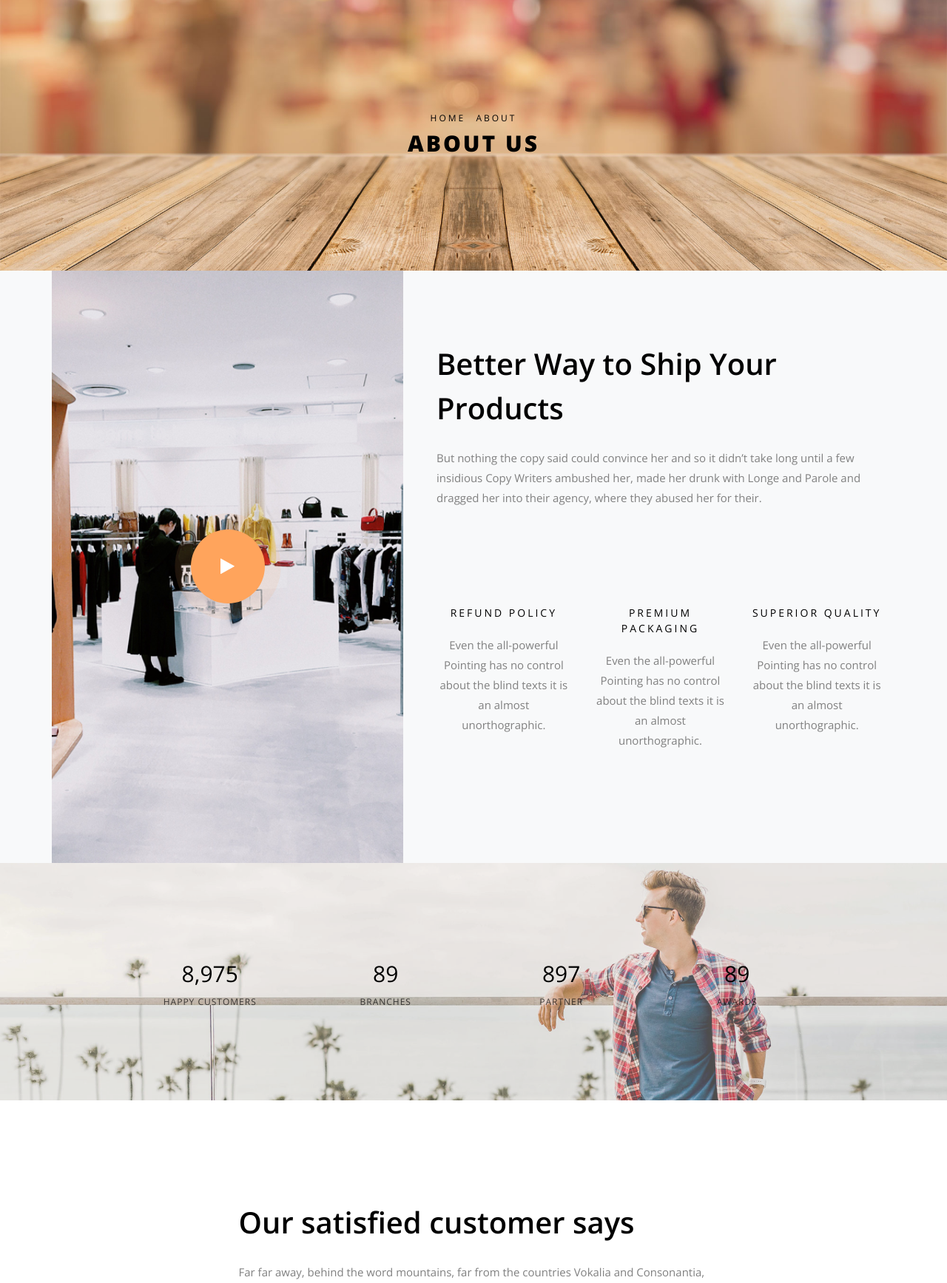
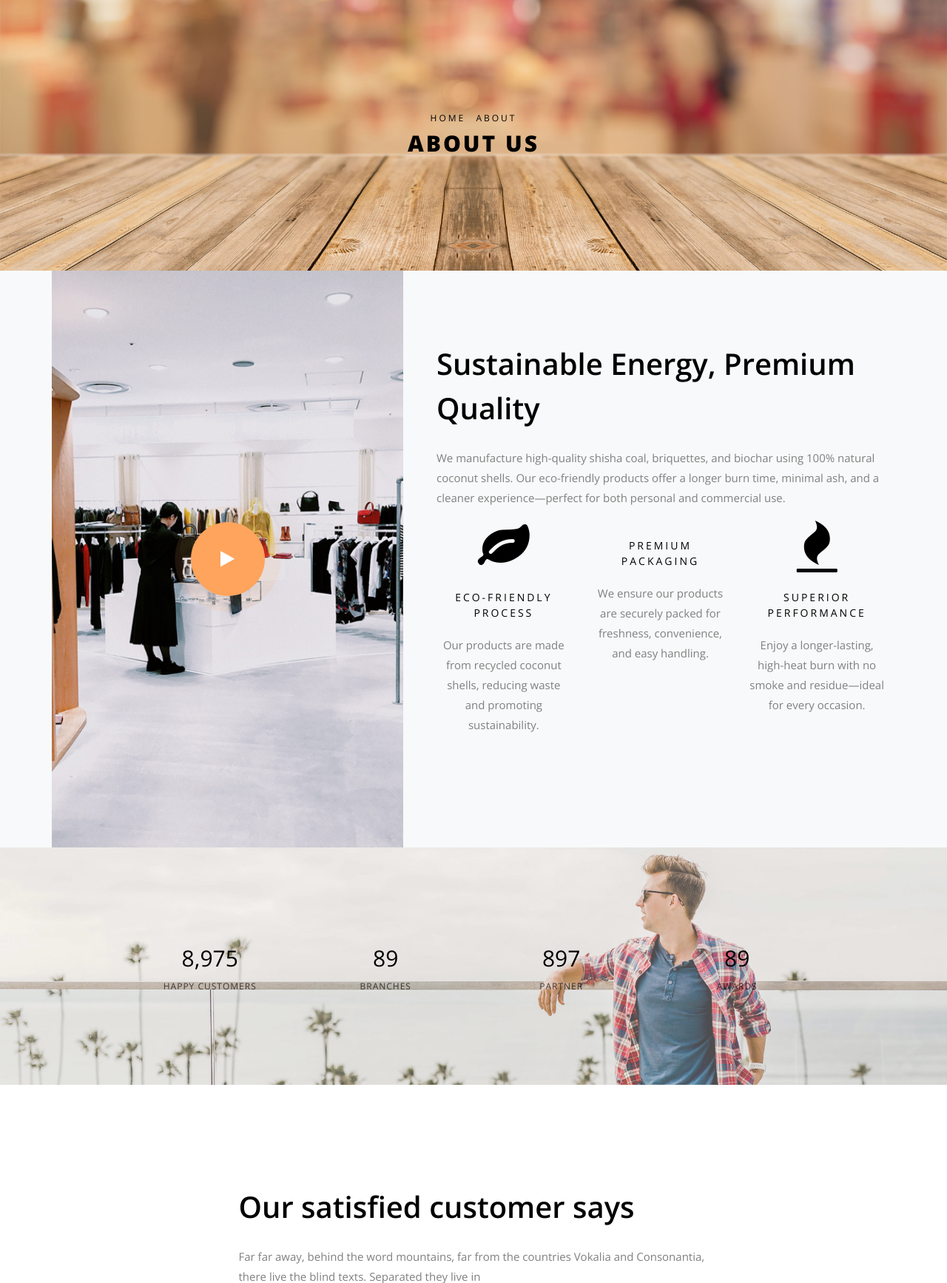
Before and after one commit to StevOti/Brique-Energy, a Django app: page /about/ in a window 1280 px wide. Shown: the part 67-1802 px from the top of the page at 74% size. Run offline with Django 5.2, Linux system fonts and the light colour scheme; some libraries are stand-ins or nearby versions; some web fonts are replaced.

Commit message:
Updated about and home pages

```diff
--- a/store/templates/about.html
+++ b/store/templates/about.html
@@ -7,7 +7,7 @@
 
 {% include 'navbar.html' %}
 
-<div class="hero-wrap hero-bread" style="background-image: url('images/bg_6.jpg');">
+<div class="hero-wrap hero-bread" style="background-image: url('static/images/bg_6.jpg');">
   <div class="container">
     <div class="row no-gutters slider-text align-items-center justify-content-center">
       <div class="col-md-9 ftco-animate text-center">
@@ -29,42 +29,42 @@
       <div class="col-md-7 py-5 wrap-about pb-md-5 ftco-animate">
   <div class="heading-section-bold mb-4 mt-md-5">
     <div class="ml-md-0">
-            <h2 class="mb-4">Better Way to Ship Your Products</h2>
+      <h2 class="mb-4">Sustainable Energy, Premium Quality</h2>
     </div>
   </div>
   <div class="pb-md-5">
-          <p>But nothing the copy said could convince her and so it didn’t take long until a few insidious Copy Writers ambushed her, made her drunk with Longe and Parole and dragged her into their agency, where they abused her for their.</p>
+    <p>We manufacture high-quality shisha coal, briquettes, and biochar using 100% natural coconut shells. Our eco-friendly products offer a longer burn time, minimal ash, and a cleaner experience—perfect for both personal and commercial use.</p>
     <div class="row ftco-services">
       <div class="col-lg-4 text-center d-flex align-self-stretch ftco-animate">
         <div class="media block-6 services">
         <div class="icon d-flex justify-content-center align-items-center mb-4">
-                  <span class="flaticon-002-recommended"></span>
+            <span class="icon-leaf"></span>
         </div>
         <div class="media-body">
-                  <h3 class="heading">Refund Policy</h3>
-                  <p>Even the all-powerful Pointing has no control about the blind texts it is an almost unorthographic.</p>
+          <h3 class="heading">Eco-Friendly Process</h3>
+          <p>Our products are made from recycled coconut shells, reducing waste and promoting sustainability.</p>
         </div>
         </div>
       </div>
       <div class="col-lg-4 text-center d-flex align-self-stretch ftco-animate">
         <div class="media block-6 services">
         <div class="icon d-flex justify-content-center align-items-center mb-4">
-                  <span class="flaticon-001-box"></span>
+            <span class="icon-box"></span>
         </div>
         <div class="media-body">
           <h3 class="heading">Premium Packaging</h3>
-                  <p>Even the all-powerful Pointing has no control about the blind texts it is an almost unorthographic.</p>
+          <p>We ensure our products are securely packed for freshness, convenience, and easy handling.</p>
         </div>
         </div>
       </div>
       <div class="col-lg-4 text-center d-flex align-self-stretch ftco-animate">
         <div class="media block-6 services">
         <div class="icon d-flex justify-content-center align-items-center mb-4">
-                  <span class="flaticon-003-medal"></span>
+            <span class="icon-fire"></span>
         </div>
         <div class="media-body">
-                  <h3 class="heading">Superior Quality</h3>
-                  <p>Even the all-powerful Pointing has no control about the blind texts it is an almost unorthographic.</p>
+          <h3 class="heading">Superior Performance</h3>
+          <p>Enjoy a longer-lasting, high-heat burn with no smoke and residue—ideal for every occasion.</p>
         </div>
         </div>
       </div>
@@ -76,7 +76,7 @@
 </section>
 
 
-<section class="ftco-section ftco-counter img" id="section-counter" style="background-image: url(images/bg_4.jpg);">
+<section class="ftco-section ftco-counter img" id="section-counter" style="background-image: url(static/images/bg_4.jpg);">
   <div class="container">
     <div class="row justify-content-center py-5">
       <div class="col-md-10">
--- a/store/templates/home.html
+++ b/store/templates/home.html
@@ -14,7 +14,7 @@
 		<div class="overlay"></div>
 	  <div class="container-fluid p-0">
 		<div class="row d-md-flex no-gutters slider-text js-fullheight align-items-center justify-content-end" data-scrollax-parent="true">
-			<div class="one-third order-md-last img js-fullheight" style="background-image:url(static/images/bg_1.jpg);">
+			<div class="one-third order-md-last img js-fullheight" style="background-image: url(static/images/bg_1.jpg);">
 			</div>
 			<div class="one-forth d-flex js-fullheight align-items-center ftco-animate" data-scrollax=" properties: { translateY: '70%' }">
 				<div class="text">
@@ -87,7 +87,7 @@
 				<div class="col-lg-4 text-center d-flex align-self-stretch ftco-animate">
 				  <div class="media block-6 services">
 					<div class="icon d-flex justify-content-center align-items-center mb-4">
-						  <span class="icon-box"></span>
+						  <span class="ion-cub"></span>
 					</div>
 					<div class="media-body">
 					  <h3 class="heading">Premium Packaging</h3>
```
Lines whose indentation alone changed are shown as unchanged.
